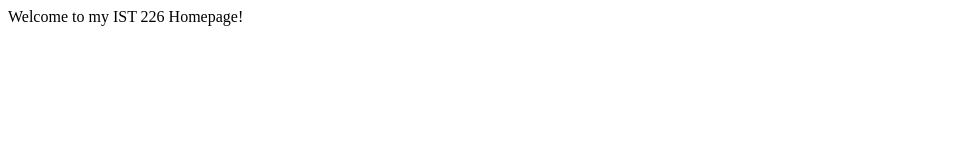
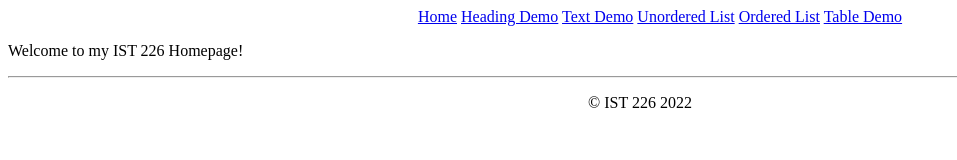
Before and after one commit to ClaySlagle/ClaySlagle.github.io, a plain HTML site: page index.html in a window 1280 px wide. Shown: the whole page, without its empty margins (0-957 px from the left). Drawn offline with Linux system fonts and the light colour scheme.

Commit message:
Update index.html

```diff
--- a/index.html
+++ b/index.html
@@ -1 +1,31 @@
-Welcome to my IST 226 Homepage!
+<html>
+
+    <head>
+        <title>My Home Page</title>
+    </head>
+
+    <body>
+
+        <center>
+        <ul>
+            <a href="index.html">Home</a>
+            <a href="heading.html">Heading Demo</a>
+            <a href="textdemo.html">Text Demo</a>
+            <a href="unorderedlist.html">Unordered List</a>
+            <a href="orderedlist.html">Ordered List</a>
+            <a href="tabledemo.html">Table Demo</a>
+        </ul>
+    </center>
+
+        <p>Welcome to my IST 226 Homepage!</p>
+
+        <footer>
+            <center>
+                <hr>
+                <p>&copy IST 226 2022</p>
+            </center>
+        </footer>
+
+    </body>
+
+</html>
```
